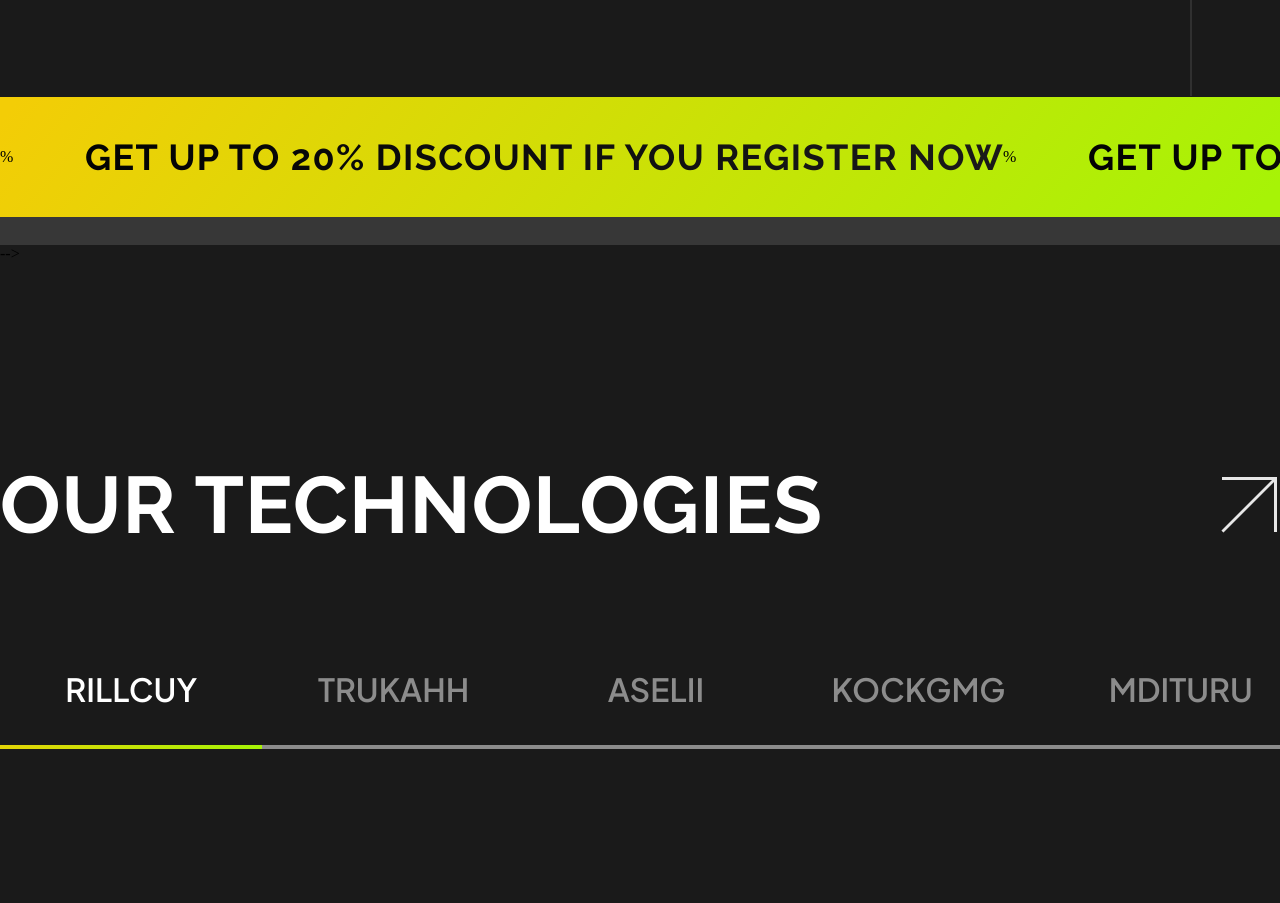
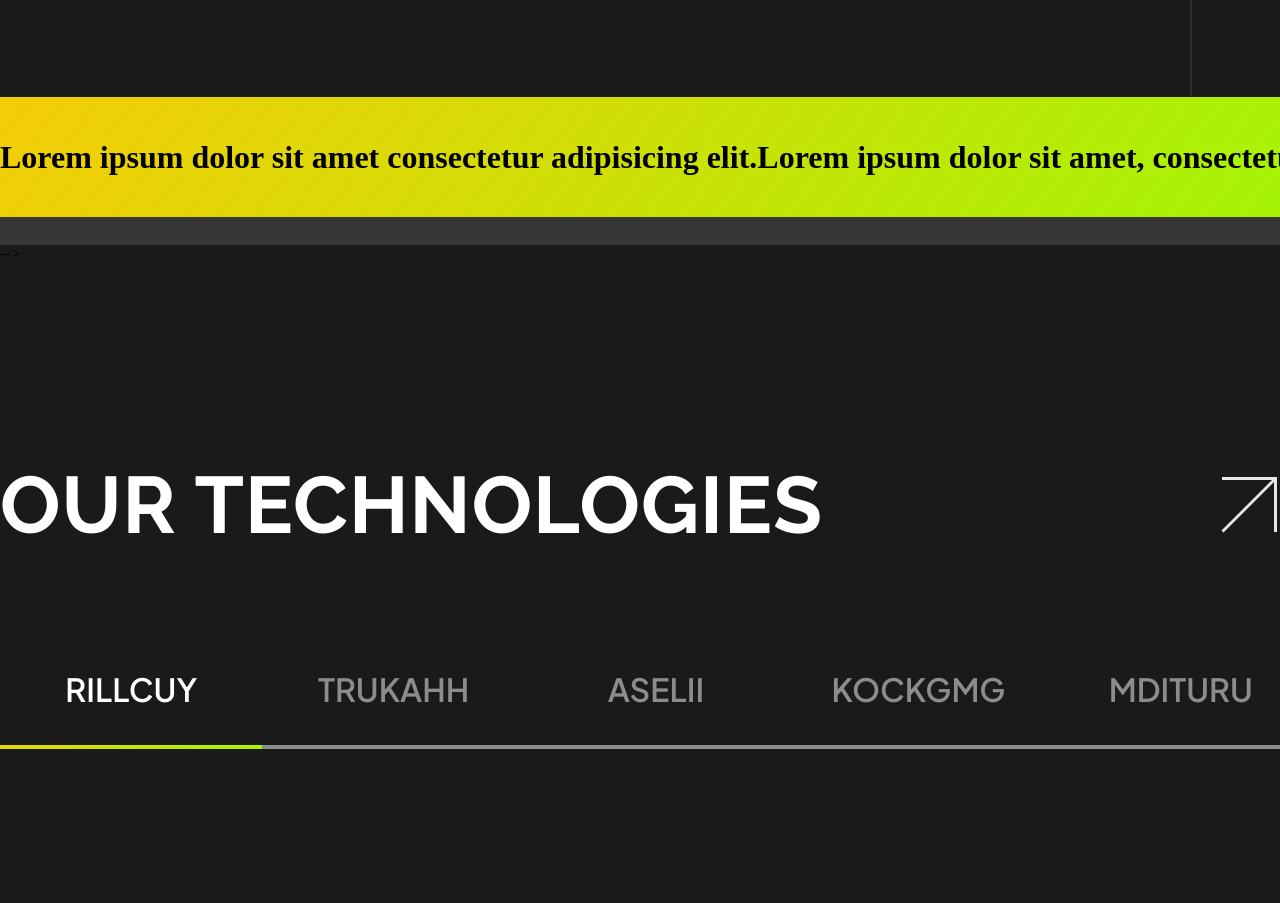
Before and after one commit to NillBard/Landing, a plain HTML site: page index.html in a window 1280 px wide. Shown: the part 900-1803 px from the top of the page. Drawn offline with Linux system fonts and the light colour scheme; a small style sheet from the web is missing.

Commit message:
try fix running line animation

```diff
--- a/assets/style/style.css
+++ b/assets/style/style.css
@@ -389,13 +389,14 @@ main {
 
 .wrapper {
   display: flex;
-  justify-content: space-between;
-  animation: infinite-line 5s infinite linear;
-  width: 200%;
+  /* animation: infinite-line 5s infinite linear; */
+  width: 100%;
 }
 
 .advertising-wrapper {
+  width: 100%;
   display: flex;
+  text-align: center;
   white-space: nowrap;
 }
 
@@ -441,7 +442,7 @@ main {
 
 @keyframes infinite-line {
   0% {
-    transform: translateX(0%);
+    transform: translateX(100%);
   }
   100% {
     transform: translateX(-50%);
--- a/index.html
+++ b/index.html
@@ -87,20 +87,27 @@
           <div class="running-line__content">
             <div class="wrapper">
               <div class="advertising-wrapper">
-                <div class="advertising">
+                <h1>
+                  Lorem ipsum dolor sit amet consectetur adipisicing elit.
+                </h1>
+
+                <!-- <div class="advertising">
                   <div class="advertising__img">%</div>
                   <div class="advertising__text">
                     GET UP TO 20% DISCOUNT IF YOU REGISTER NOW
                   </div>
-                </div>
+                </div> -->
               </div>
               <div class="advertising-wrapper">
-                <div class="advertising">
+                <h1>
+                  Lorem ipsum dolor sit amet, consectetur adipisicing elit.
+                </h1>
+                <!-- <div class="advertising">
                   <div class="advertising__img">%</div>
                   <div class="advertising__text">
                     GET UP TO 20% DISCOUNT IF YOU REGISTER NOW
                   </div>
-                </div>
+                </div> -->
               </div>
             </div>
           </div>
```
